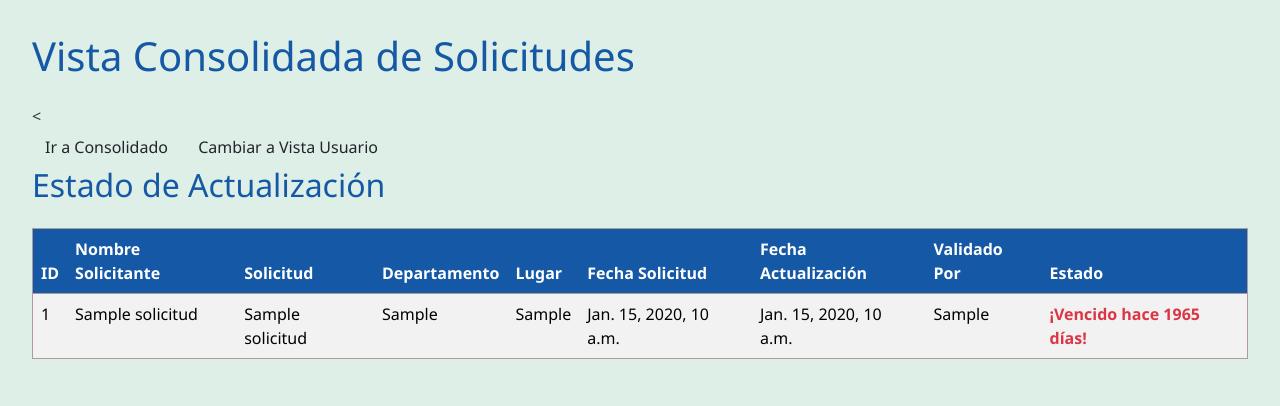
After one commit to ByCarlitros/Proyecto-practica, a Django app: page /archivos/menu_consolidado/ in a window 1280 px wide. The commit adds this page. Shown: the top 406 px of the page. Run offline with Django 5.2, Linux system fonts and the light colour scheme; tables that the repository leaves empty hold one stand-in row (values such as "Sample post").

Commit message:
Consolidado parte 1
Todavia falta arreglar el boton

```diff
--- /dev/null
+++ b/archivos/templates/menu_consolidado.html
@@ -0,0 +1,172 @@
+{% load static %}
+<!DOCTYPE html>
+<html lang="es">
+<head>
+    <meta charset="UTF-8" />
+    <meta name="viewport" content="width=device-width, initial-scale=1" />
+    <title>Vista Consolidada</title>
+    <link rel="stylesheet" href="https://cdn.jsdelivr.net/npm/bootstrap@5.3.3/dist/css/bootstrap.min.css" />
+    <style>
+        :root {
+            --color-primary: #1558A5;
+            --color-secondary: #DDEFE6;
+            --color-accent: #819B61;
+            --color-alert: #8D5C5A;
+            --color-neutral-light: #AE999B;
+            --color-neutral-dark: #82A1AF;
+
+            --verde: #4CAF50;
+            --amarillo: #FFC107;
+            --naranja: #FF9800;
+            --rojo: #F44336;
+        }
+
+        body {
+            background-color: var(--color-secondary);
+            color: #333;
+            font-family: 'Segoe UI', sans-serif;
+            padding: 2rem;
+        }
+
+        h1, h2 {
+            color: var(--color-primary);
+            margin-bottom: 1.5rem;
+        }
+
+        .btn-volver {
+            position: fixed;
+            bottom: 20px;
+            left: 20px;
+            background-color: white;
+            color: var(--color-primary);
+            border: 2px solid var(--color-primary);
+            padding: 1rem 2rem;
+            border-radius: 5px;
+            transition: all 0.3s ease;
+            z-index: 9999;
+        }
+
+        .btn-volver:hover {
+            background-color: var(--color-primary);
+            color: white;
+            transform: scale(1.05);
+            box-shadow: 0 0 10px rgba(21, 88, 165, 0.3);
+        }
+
+        .table {
+            background-color: white;
+            border: 1px solid var(--color-neutral-light);
+            margin-top: 1rem;
+        }
+
+        .table thead th {
+            background-color: var(--color-primary);
+            color: white;
+        }
+
+        .table-striped tbody tr:nth-child(odd) {
+            background-color: rgba(221, 239, 230, 0.4);
+        }
+
+        .contador-verde {
+            background-color: var(--verde);
+            color: white;
+            padding: 5px 10px;
+            border-radius: 5px;
+            font-weight: bold;
+        }
+
+        .contador-amarillo {
+            background-color: var(--amarillo);
+            color: black;
+            padding: 5px 10px;
+            border-radius: 5px;
+            font-weight: bold;
+        }
+
+        .contador-naranja {
+            background-color: var(--naranja);
+            color: white;
+            padding: 5px 10px;
+            border-radius: 5px;
+            font-weight: bold;
+        }
+
+        .contador-rojo {
+            background-color: var(--rojo);
+            color: white;
+            padding: 5px 10px;
+            border-radius: 5px;
+            font-weight: bold;
+        }
+
+
+    </style>
+</head>
+<body>
+    <h1>Vista Consolidada de Solicitudes</h1>
+
+    <!-- Botón para volver -->
+    <<div class="contenedor-botones-fixed">
+  <a href="{% url 'menu_consolidado' %}" class="btn btn-cambiar-vista">Ir a Consolidado</a>
+  <a href="{% url 'menu_usuario' %}" class="btn btn-cambiar-vista">Cambiar a Vista Usuario</a>
+</div>
+
+
+    <div class="list-container">
+        <h2>Estado de Actualización</h2>
+        <table class="table table-striped">
+            <thead>
+                <tr>
+                    <th>ID</th>
+                    <th>Nombre Solicitante</th>
+                    <th>Solicitud</th>
+                    <th>Departamento</th>
+                    <th>Lugar</th>
+                    <th>Fecha Solicitud</th>
+                    <th>Fecha Actualización</th>
+                    <th>Validado Por</th>
+                    <th>Estado</th>
+                </tr>
+            </thead>
+            <tbody>
+                {% for item in datos_consolidado %}
+                <tr>
+                    <td>{{ item.solicitud.id }}</td>
+                    <td>{{ item.solicitud.nombre_usuario }}</td>
+                    <td>{{ item.solicitud.nombre_archivo }}</td>
+                    <td>{{ item.solicitud.lugar }}</td>
+                    <td>{{ item.solicitud.fuente }}</td>
+                    <td>{{ item.solicitud.fecha_subida }}</td>
+                    <td>{{ item.solicitud.fecha_actualizacion }}</td>
+                    <td>{{ item.solicitud.validado_por }}</td>
+                    <td>
+    {% if item.dias_restantes is not None %}
+        {% if item.dias_restantes > 7 %}
+            <span class="text-success fw-bold">Quedan {{ item.dias_restantes }} días restantes</span>
+        {% elif item.dias_restantes > 0 %}
+            <span class="text-warning fw-bold">Quedan {{ item.dias_restantes }} días restantes</span>
+        {% elif item.dias_restantes == 0 %}
+            <span class="text-orange fw-bold">¡Actualizar hoy!</span>
+        {% else %}
+            <span class="text-danger fw-bold">¡Vencido hace {{ item.dias_restantes_abs }} días!</span>
+        {% endif %}
+    {% else %}
+        <span class="text-secondary">Sin fecha</span>
+    {% endif %}
+</td>
+
+
+                </tr>
+                {% empty %}
+                <tr>
+                    <td colspan="9">No hay solicitudes disponibles.</td>
+                </tr>
+                {% endfor %}
+            </tbody>
+        </table>
+    </div>
+
+    <script src="https://cdn.jsdelivr.net/npm/bootstrap@5.3.3/dist/js/bootstrap.bundle.min.js"></script>
+</body>
+</html>
--- a/archivos/templates/menu_usuario.html
+++ b/archivos/templates/menu_usuario.html
@@ -164,7 +164,10 @@
     <a href="{% url 'menu_admin' %}" class="btn btn-menu-admin">
         ⬅ Volver al Menú de Administración
     </a>
-
+        <!-- Botón fijo centrado abajo -->
+    <a href="{% url 'menu_consolidado' %}" class="btn btn-menu-admin" style="left: 50%; transform: translateX(-50%);">
+    📋 Ir a Consolidado
+    </a>
     <!-- Mensaje de error -->
     {% if error %}
     <div class="alert alert-danger mt-3" role="alert">
--- a/archivos/urls.py
+++ b/archivos/urls.py
@@ -5,4 +5,5 @@ urlpatterns = [
     path('menu_usuario/', views.menu_usuario, name='menu_usuario'),
     path('menu_admin/', views.menu_admin, name='menu_admin'),
     path('actualizar_solicitud/', views.actualizar_solicitud, name='actualizar_solicitud'),
+    path('menu_consolidado/', views.menu_consolidado, name='menu_consolidado'),  # Nueva vista
 ]
--- a/archivos/views.py
+++ b/archivos/views.py
@@ -6,6 +6,9 @@ from django.utils import timezone
 
 from django.http import HttpResponseRedirect
 from django.utils.timezone import make_aware, is_naive
+
+from django.utils.timezone import now
+from datetime import timedelta
 
 def menu_usuario(request):
     if request.method == "POST":
@@ -92,3 +95,42 @@ def actualizar_solicitud(request):
         return HttpResponseRedirect(url)
 
     return redirect('menu_admin')
+
+def menu_consolidado(request):
+    solicitudes = Solicitud.objects.all()
+
+    datos_consolidado = []
+    for solicitud in solicitudes:
+        if solicitud.fecha_actualizacion:
+            dias_restantes = (solicitud.fecha_actualizacion - now()).days
+            dias_restantes_abs = abs(dias_restantes)
+
+            if dias_restantes > 7:
+                estado_color = 'green'
+                mensaje = f'Faltan {dias_restantes} días'
+            elif 1 <= dias_restantes <= 7:
+                estado_color = 'yellow'
+                mensaje = f'Quedan {dias_restantes} días'
+            elif dias_restantes == 0:
+                estado_color = 'orange'
+                mensaje = '¡Es hoy!'
+            else:
+                estado_color = 'red'
+                mensaje = f'Se pasaron por {dias_restantes_abs} días'
+        else:
+            estado_color = 'gray'
+            mensaje = 'Sin fecha'
+            dias_restantes = None
+            dias_restantes_abs = None
+
+        datos_consolidado.append({
+            'solicitud': solicitud,
+            'estado_color': estado_color,
+            'mensaje': mensaje,
+            'dias_restantes': dias_restantes,
+            'dias_restantes_abs': dias_restantes_abs,
+        })
+
+    return render(request, 'menu_consolidado.html', {
+        'datos_consolidado': datos_consolidado
+    })
```
Also changed, not shown: archivos/static/menu.css (+68 -0 lines), archivos/templates/menu_admin.html (+34 -38 lines).
